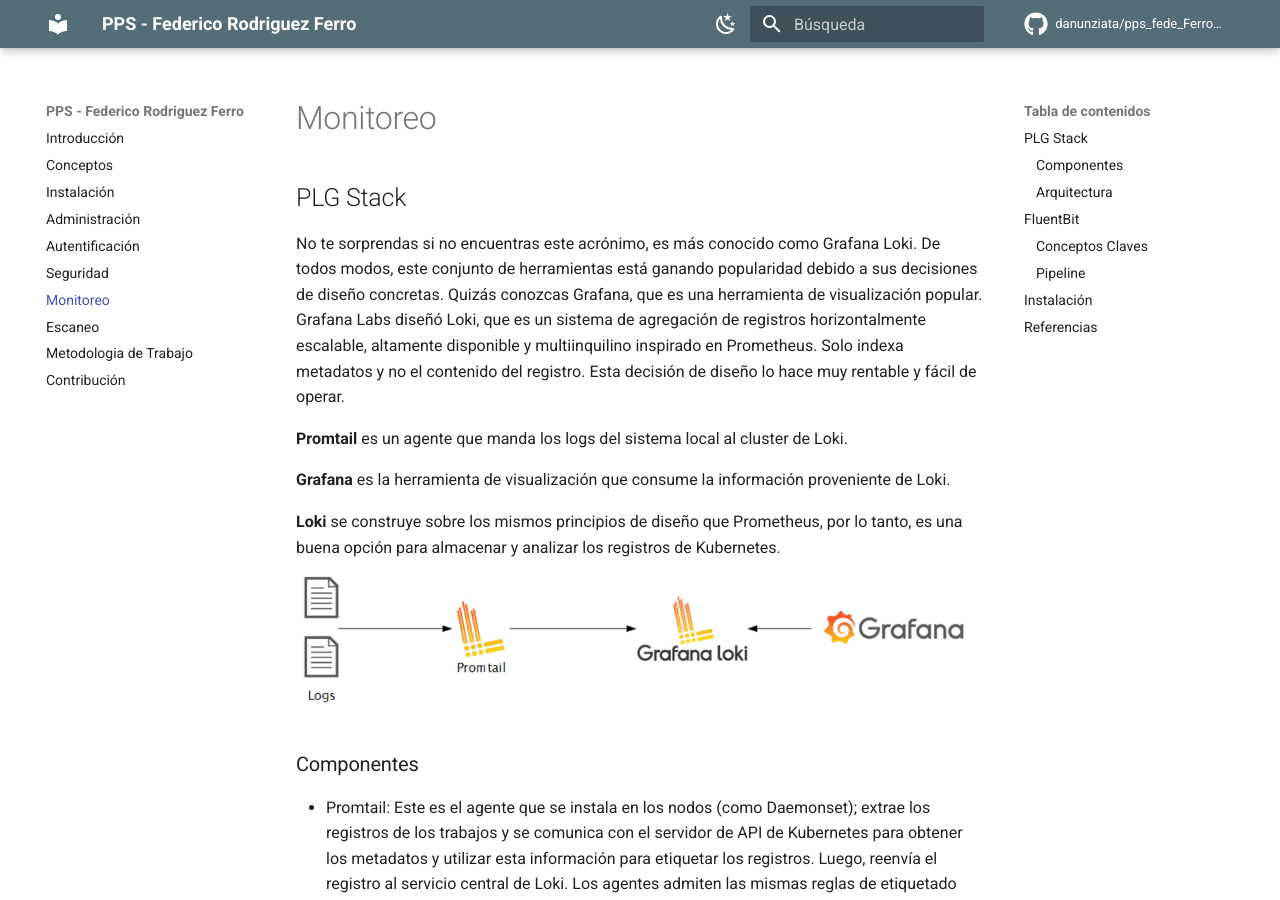
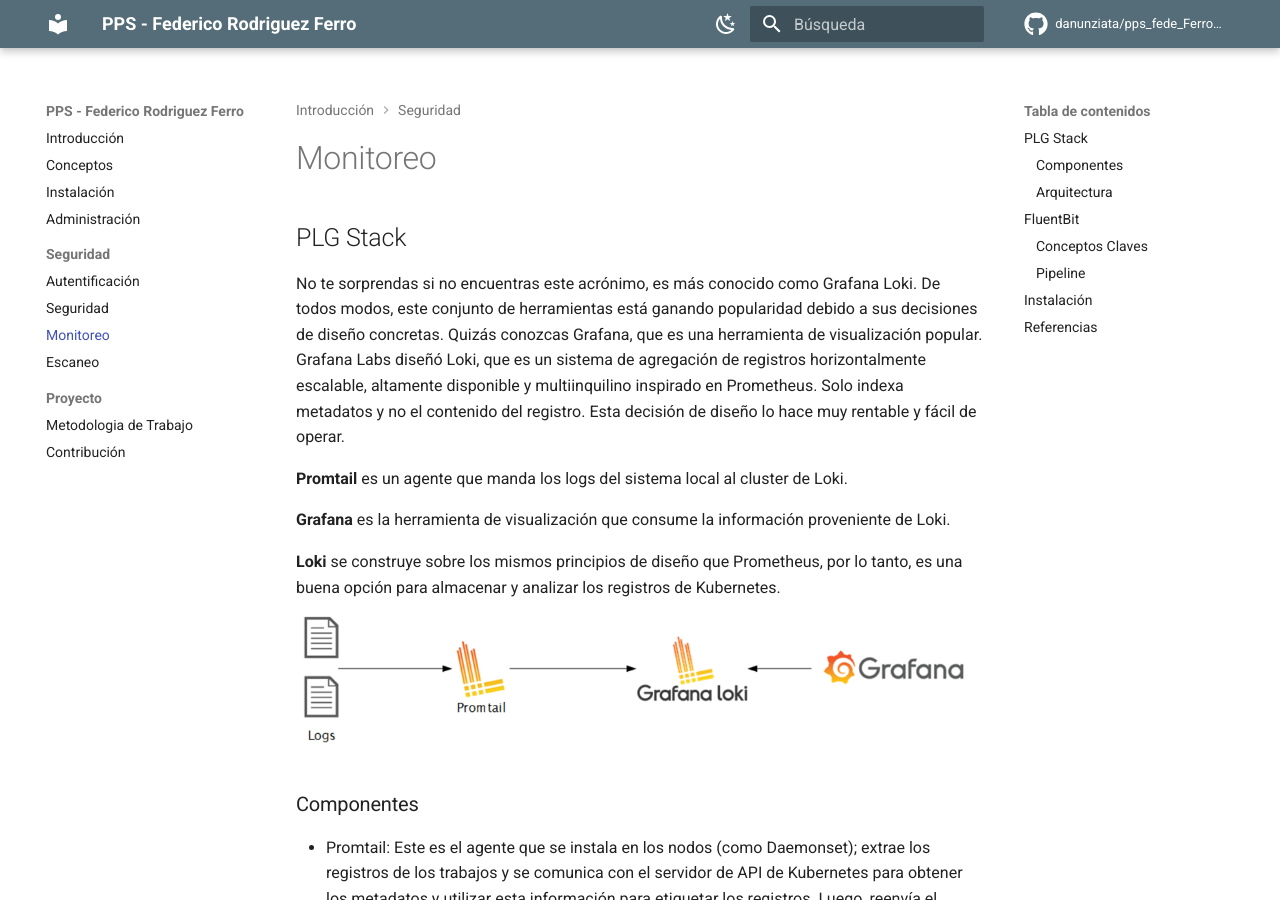
Before and after one commit to danunziata/pps_fede_Ferro_2024, an MkDocs documentation site: the page built from docs/seguridad/monitoreo.md, in a window 1280 px wide and 900 px high. Built offline with MkDocs 1.6.1 and Material for MkDocs 9.7.7, drawn with Linux system fonts in a browser that asks for light colours; comment, search, counter and statistics services are not loaded.

Commit message:
docs: new sections

```diff
--- a/docs/monitoreo.md
+++ b/docs/seguridad/monitoreo.md
@@ -10,7 +10,7 @@
 
 **Loki** se construye sobre los mismos principios de diseño que Prometheus, por lo tanto, es una buena opción para almacenar y analizar los registros de Kubernetes.
 
-![PLG Stack](images/plg-stack.png)
+![PLG Stack](../images/plg-stack.png)
 
 ### Componentes
 
@@ -26,11 +26,11 @@
 
 Una vez que el chunk "se llena", lo volcamos en la base de datos.
 
-![Base de Datos](images/database.png)
+![Base de Datos](../images/database.png)
 
 ### Arquitectura
 
-![Arquitectura de registros](/home/fede/pps_fede_Ferro_2024/docs/images/arquitectura.png)
+![Arquitectura de registros](../images/arquitectura.png)
 
 ## FluentBit
 
@@ -55,7 +55,7 @@
 
 Nos referiremos a cada parte de esta tubería como etapas.
 
-![pipeline](images/pipeline.png)
+![pipeline](../images/pipeline.png)
 
 ## Instalación
 
--- a/mkdocs.yml
+++ b/mkdocs.yml
@@ -12,12 +12,14 @@
   - Conceptos: contexto.md
   - Instalación: instalacion.md
   - Administración: lens.md
-  - Autentificación: autentificacion.md
-  - Seguridad: seguridad.md
-  - Monitoreo: monitoreo.md
-  - Escaneo: scanning.md
-  - Metodologia de Trabajo: metodologia.md
-  - Contribución: contributing.md
+  - Seguridad:
+    - Autentificación: seguridad/autentificacion.md
+    - Seguridad: seguridad/seguridad.md
+    - Monitoreo: seguridad/monitoreo.md
+    - Escaneo: seguridad/scanning.md
+  - Proyecto:
+    - Metodologia de Trabajo: proyecto/metodologia.md
+    - Contribución: proyecto/contributing.md
 
 # Design
 theme:
@@ -27,6 +29,11 @@
     repo: fontawesome/brands/github
 
   language: es
+
+  features:
+    - navigation.sections
+    - navigation.path
+    - navigation.top
 
 
   palette:
```
Also changed, not shown: docs/proyecto/metodologia.md (renamed from docs/metodologia.md, +2 -2 lines), docs/proyecto/contributing.md (renamed from docs/contributing.md), docs/seguridad/autentificacion.md (renamed from docs/autentificacion.md), docs/seguridad/scanning.md (renamed from docs/scanning.md), docs/seguridad/seguridad.md (renamed from docs/seguridad.md).
